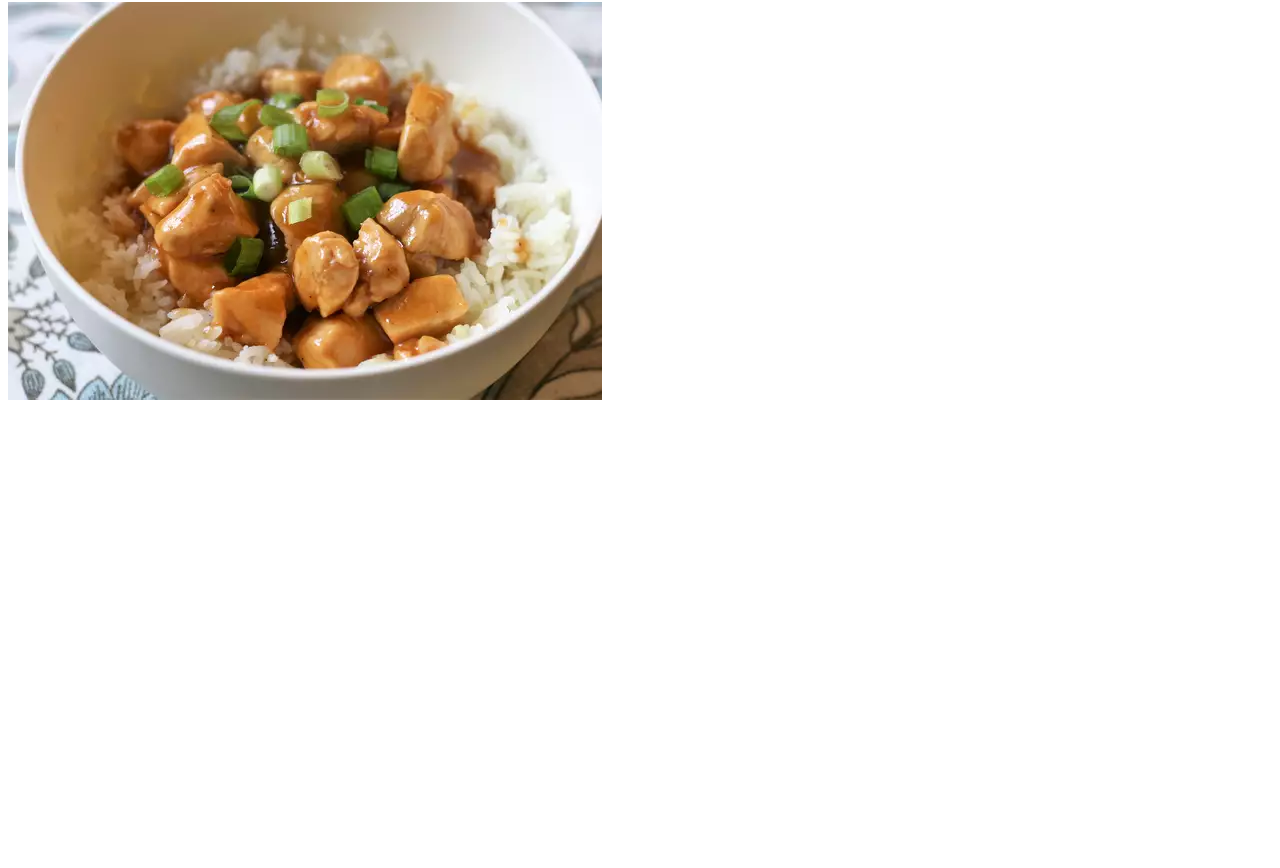
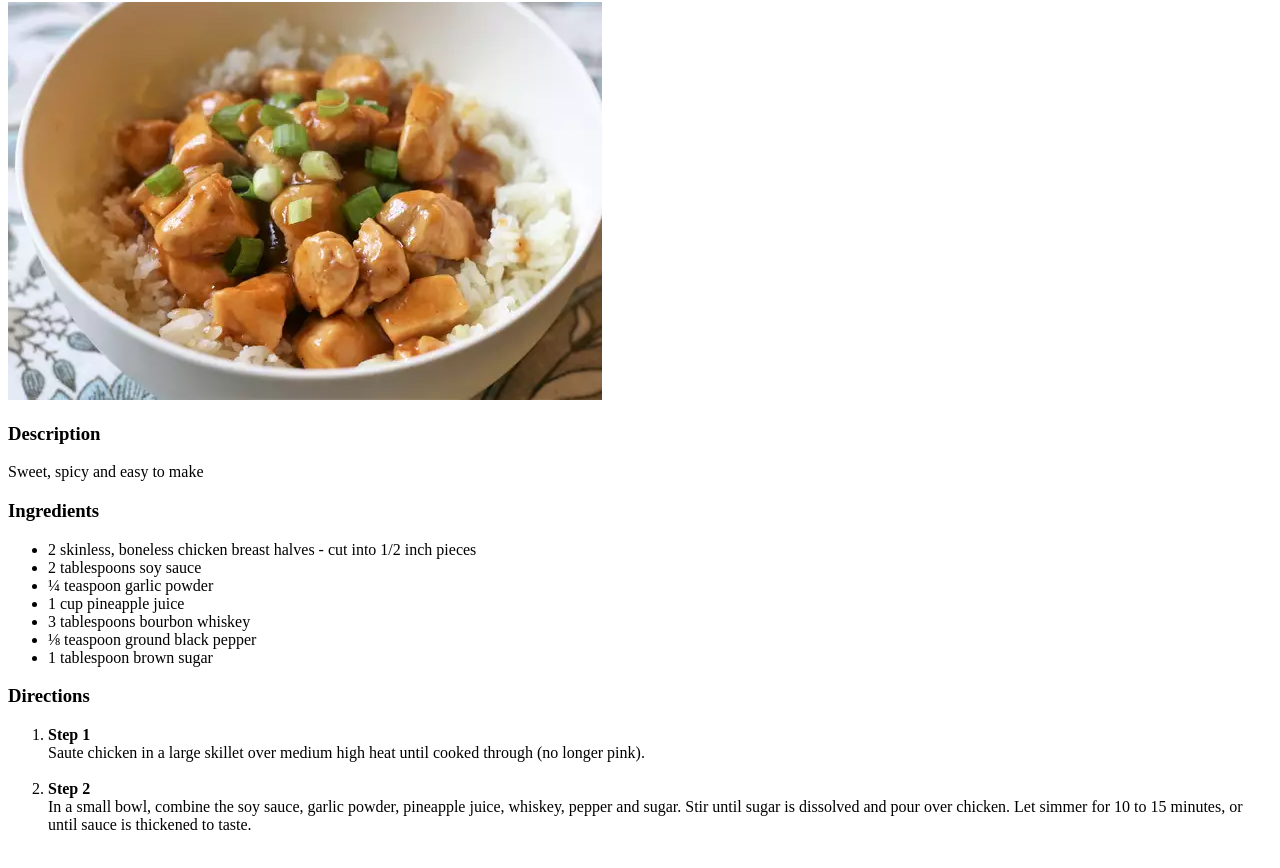
Before and after one commit to ambrosiaan/odin-recipes, a website: page recipes/whiskey-chicken.html in a window 1280 px wide. Shown: the part 78-946 px from the top of the page. Before the commit the page ends 800 px from the top, so only its background shows below. Drawn offline with Linux system fonts and the light colour scheme.

Commit message:
Add recipe for whiskey chicken

```diff
--- a/recipes/whiskey-chicken.html
+++ b/recipes/whiskey-chicken.html
@@ -1,13 +1,43 @@
 <!DOCTYPE html>
 <html lang="en">
+
 <head>
     <meta charset="UTF-8">
     <meta http-equiv="X-UA-Compatible" content="IE=edge">
     <meta name="viewport" content="width=device-width, initial-scale=1.0">
     <title>Whiskey Chicken</title>
 </head>
+
 <body>
     <h1>Whiskey Chicken</h1>
-    <img src="../img/whiskey-chicken.webp">
+    <img src="../img/whiskey-chicken.webp" , alt="Whiskey Chicken">
+    <h3>Description</h3>
+    <p>
+        Sweet, spicy and easy to make
+    </p>
+    <h3>Ingredients</h3>
+    <ul>
+        <li>2 skinless, boneless chicken breast halves - cut into 1/2 inch pieces</li>
+        <li>2 tablespoons soy sauce</li>
+        <li>¼ teaspoon garlic powder</li>
+        <li>1 cup pineapple juice</li>
+        <li>3 tablespoons bourbon whiskey</li>
+        <li>⅛ teaspoon ground black pepper</li>
+        <li>1 tablespoon brown sugar</li>
+    </ul>
+    <h3>Directions</h3>
+    <ol>
+        <li>
+            <strong>Step 1</strong> <br>
+            Saute chicken in a large skillet over medium high heat until cooked through (no longer pink).
+        </li><br>
+        <li>
+            <strong>Step 2</strong> <br>
+            In a small bowl, combine the soy sauce, garlic powder, pineapple juice, whiskey, pepper and sugar. Stir
+            until sugar is dissolved and pour over chicken. Let simmer for 10 to 15 minutes, or until sauce is thickened
+            to taste.
+        </li><br>
+    </ol>
 </body>
+
 </html>
```
